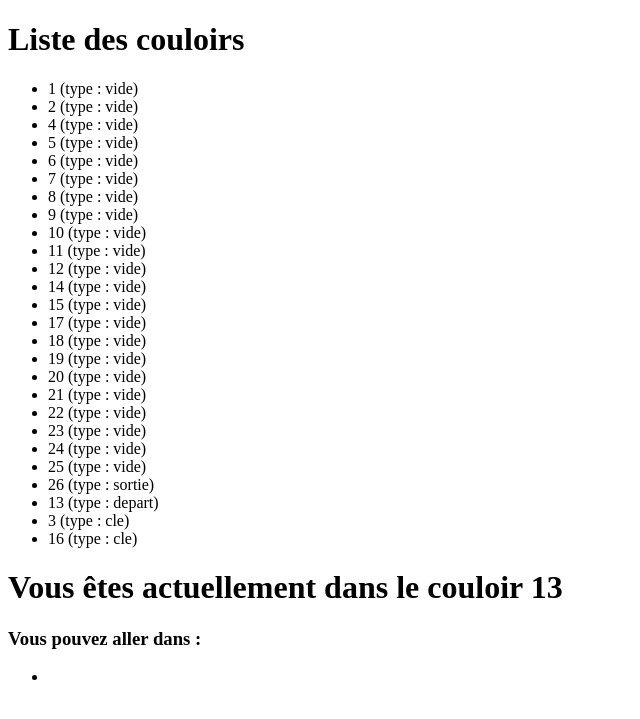
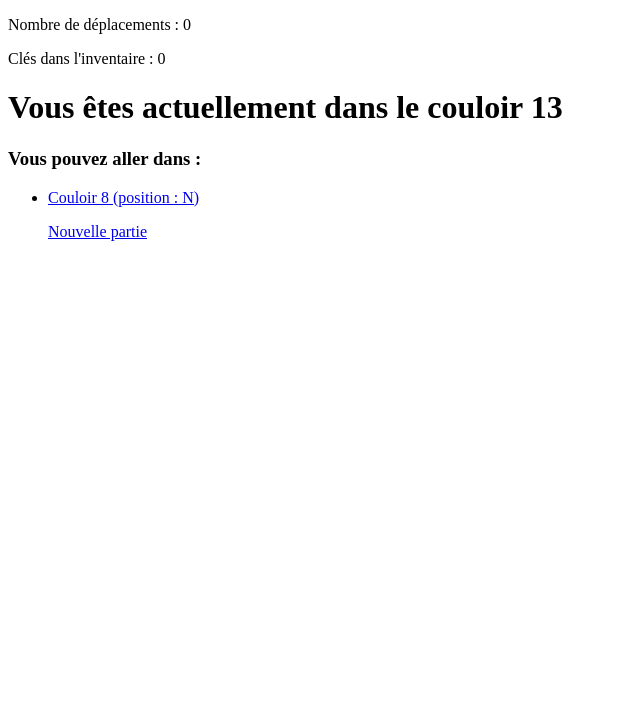
Before and after one commit to BilalAbaybi/Labyrinthe, a PHP site: page /index.php in a window 1280 px wide. Shown: the top 719 px of the page, without its empty margins (0-640 px from the left). Run offline with PHP 8.4, Linux system fonts and the light colour scheme; data comes from the database, SQL or seed files in the repository.

Commit message:
21/11/2025 version3

```diff
--- a/index.php
+++ b/index.php
@@ -1,83 +1,177 @@
 <?php
 
-	//Documentation php pour sqlite : https://www.php.net/manual/en/book.sqlite3.php
+// --- Initialisation des paramètres et de la session ---
+$bdd_fichier = 'labyrinthe.db'; // Nom du fichier de la base SQLite
+$depart = 'depart'; // Type du couloir de départ
+session_start(); // Démarre la session PHP
 
+// --- Réinitialisation de la partie si demandé ---
+if (isset($_GET['new'])) {
+    $_SESSION['deplacements'] = 0; // Remet le compteur à zéro
+    $_SESSION['cles'] = []; // Vide l'inventaire de clés
+    $_SESSION['cles_ramassees'] = []; // Vide la liste des clés ramassées
+    $_SESSION['grilles_ouvertes'] = []; // Vide la liste des grilles ouvertes
+    header('Location: ?'); // Recharge la page sans paramètre
+    exit;
+}
 
-	/* Paramètres */
-	$bdd_fichier = 'labyrinthe.db';	//Fichier de la base de données
-	$type = 'vide';			//Type de couloir à lister
-	$depart = 'depart';
+// --- Connexion à la base de données ---
+$sqlite = new SQLite3($bdd_fichier);
 
-	$sqlite = new SQLite3($bdd_fichier);		//On ouvre le fichier de la base de données
+// --- Initialisation des variables de session si besoin ---
+if (!isset($_SESSION['deplacements'])) $_SESSION['deplacements'] = 0;
+if (!isset($_SESSION['cles'])) $_SESSION['cles'] = [];
+if (!isset($_SESSION['cles_ramassees'])) $_SESSION['cles_ramassees'] = [];
+if (!isset($_SESSION['grilles_ouvertes'])) $_SESSION['grilles_ouvertes'] = [];
 
-	/* Instruction SQL pour récupérer la liste des pieces adjacentes à la pièce paramétrée */
-	$sql = 'SELECT couloir.id, couloir.type FROM couloir ORDER BY `type` desc';
+$message = '';
 
+// --- Détermination du couloir courant ---
+$couloir_courant = null;
+$id_courant = null;
+if (isset($_GET['id']) && is_numeric($_GET['id'])) {
+    $id_courant = intval($_GET['id']);
+}
+if ($id_courant !== null) {
+    // Récupère les infos du couloir courant
+    $sql_courant = 'SELECT id, type FROM couloir WHERE id = :id';
+    $req_courant = $sqlite->prepare($sql_courant);
+    $req_courant->bindValue(':id', $id_courant, SQLITE3_INTEGER);
+    $res_courant = $req_courant->execute();
+    $couloir_courant = $res_courant->fetchArray(SQLITE3_ASSOC);
 
-	/* Préparation de la requete et de ses paramètres */
-	$requete = $sqlite -> prepare($sql);
-	$requete -> bindValue(':type', $type, SQLITE3_TEXT);
+    // Ramasse une clé si le couloir est de type "cle" et qu'on ne l'a pas déjà prise
+    if ($couloir_courant && $couloir_courant['type'] === 'cle' && !in_array($couloir_courant['id'], $_SESSION['cles_ramassees'])) {
+        $_SESSION['cles'][] = 'clé';
+        $_SESSION['cles_ramassees'][] = $couloir_courant['id'];
+        $message = 'Vous avez ramassé une clé !';
+    }
 
-	$result = $requete -> execute();	//Execution de la requête et récupération du résultat
+    // --- Contrôle du déplacement (adjacence + gestion grille) ---
+    // On doit récupérer le passage exact entre l'ancien et le nouveau couloir
+    $id_cible = $id_courant;
+    $id_depart = isset($_SESSION['last_couloir']) ? $_SESSION['last_couloir'] : $couloir_courant['id'];
+    // On récupère le passage entre last_couloir et id_courant
+    $sql_verif = "SELECT rowid, type FROM passage WHERE ((couloir1 = :id_depart AND couloir2 = :id_cible) OR (couloir2 = :id_depart AND couloir1 = :id_cible))";
+    $requete_verif = $sqlite->prepare($sql_verif);
+    $requete_verif->bindValue(':id_depart', $id_depart, SQLITE3_INTEGER);
+    $requete_verif->bindValue(':id_cible', $id_cible, SQLITE3_INTEGER);
+    $result_verif = $requete_verif->execute();
+    $passage_info = $result_verif->fetchArray(SQLITE3_ASSOC);
+    if ($passage_info !== false) {
+        $passage_id = $passage_info['rowid'];
+        if ($passage_info['type'] === 'grille') {
+            // Si la grille est déjà ouverte, passage libre
+            if (in_array($passage_id, $_SESSION['grilles_ouvertes'])) {
+                $_SESSION['deplacements'] += 1;
+            }
+            // Sinon, il faut une clé pour ouvrir
+            else if (count($_SESSION['cles']) > 0) {
+                array_pop($_SESSION['cles']);
+                $_SESSION['deplacements'] += 1;
+                $_SESSION['grilles_ouvertes'][] = $passage_id;
+                $message = 'Vous avez utilisé une clé pour passer la grille.';
+            }
+            // Sinon, déplacement bloqué
+            else {
+                $id_courant = $id_depart;
+                $message = 'Grille bloquée : vous n\'avez pas de clé.';
+            }
+        } else {
+            // Passage libre
+            $_SESSION['deplacements'] += 1;
+        }
+    } else {
+        $message = 'Déplacement non autorisé.';
+    }
+    // On mémorise le dernier couloir visité pour le prochain déplacement
+    $_SESSION['last_couloir'] = $id_courant;
+}
 
-	/* Requête pour récupérer le couloir de départ */
-	$sql_depart = 'SELECT id, type FROM couloir WHERE type=:depart';
+// Si aucun couloir courant, on prend le départ
+if (!$couloir_courant) {
+    $sql_depart = 'SELECT id, type FROM couloir WHERE type = :depart';
+    $requete_depart = $sqlite->prepare($sql_depart);
+    $requete_depart->bindValue(':depart', $depart, SQLITE3_TEXT);
+    $result_depart = $requete_depart->execute();
+    $couloir_courant = $result_depart->fetchArray(SQLITE3_ASSOC);
+}
 
-	$requete_depart = $sqlite -> prepare($sql_depart);
-	$requete_depart -> bindValue(':depart', $depart, SQLITE3_TEXT);
-
-	$result_depart = $requete_depart->execute();	//Execution de la requete et recuperation du resultat de depart
-
-
-	/* Requete pour recuperer les passages des differents couloirs */
-	$sql_passage = "SELECT couloir.id, couloir.type, passage.position1, passage.position2, passage.couloir1, passage.couloir2 FROM passage INNER JOIN couloir ON ((passage.couloir1 = :id_courant AND couloir.id = passage.couloir2) OR (passage.couloir2 = :id_courant AND couloir.id = passage.couloir1))";
-
+// --- Récupère les passages accessibles depuis le couloir courant ---
+$sql_passage = "SELECT couloir.id AS couloir_cible_id, passage.position1, passage.position2, passage.couloir1, passage.couloir2
+    FROM passage
+    INNER JOIN couloir
+    ON (couloir.id = passage.couloir1 OR couloir.id = passage.couloir2)
+    WHERE :id_courant IN (passage.couloir1, passage.couloir2)
+    AND couloir.id != :id_courant
+";
 $result_passage = null;
-	if ($couloir_depart = $result_depart->fetchArray(SQLITE3_ASSOC)) {
+if ($couloir_courant && isset($couloir_courant['id'])) {
     $requete_passage = $sqlite->prepare($sql_passage);
-    $requete_passage->bindValue(':id_courant', $couloir_depart['id'], SQLITE3_INTEGER);
+    $requete_passage->bindValue(':id_courant', $couloir_courant['id'], SQLITE3_INTEGER);
     $result_passage = $requete_passage->execute();
 }
 
-
-
-
-	/* On génère et on affiche notre page HTML avec la liste de nos films */
-	echo "<!DOCTYPE html>\n";		//On demande un saut de ligne avec \n, seulement avec " et pas '
-	echo "<html lang=\"fr\"><head><meta charset=\"UTF-8\">\n";	//Avec " on est obligé d'échapper les " a afficher avec \
+// --- Génération de la page HTML ---
+echo "<!DOCTYPE html>\n";
+echo "<html lang=\"fr\"><head><meta charset=\"UTF-8\">\n";
 echo "<title>Labyrinthe Bilal</title>\n";
 echo "</head>\n";
+echo "<body>\n";
 
-	echo "<body>\n";
-	echo "<h1>Liste des couloirs</h1>\n";
-	echo "<ul>";
-	while($couloir = $result -> fetchArray(SQLITE3_ASSOC)) {
-		echo '<li>'.$couloir['id']." (type : {$couloir['type']})</li>";
-	}
-	echo "</ul>";
-	if($couloir_depart) {
-		echo "<h1>Vous êtes actuellement dans le couloir {$couloir_depart['id']}</h1>";
+// Affiche le nombre de déplacements et l'inventaire de clés
+echo "<p>Nombre de déplacements : ".$_SESSION['deplacements']."</p>";
+echo "<p>Clés dans l'inventaire : ".count($_SESSION['cles'])."</p>";
+if ($message) {
+    echo '<p style="color:red;">'.htmlspecialchars($message).'</p>';
 }
 
+// Affiche le couloir courant et la victoire si sortie
+if ($couloir_courant) {
+    echo "<h1>Vous êtes actuellement dans le couloir ".$couloir_courant['id']."</h1>";
+    if ($couloir_courant['type'] === 'sortie') {
+        echo '<h2 style="color:green;">Bravo, vous avez gagné la partie !</h2>';
+        echo '<p>Vous avez réussi en <strong>' . $_SESSION['deplacements'] . '</strong> déplacements.</p>';
+    } else {
         echo "<h3>Vous pouvez aller dans :</h3>";
         echo "<ul>";
+
         if ($result_passage) {
+            $aAuMoinsUn = false;
             while ($passage = $result_passage->fetchArray(SQLITE3_ASSOC)) {
-        	if ($passage['couloir1'] == $couloir_depart['id']) {
-            	$position = $passage['position2'];
+                $aAuMoinsUn = true;
+                $position = ($passage['couloir1'] == $couloir_courant['id']) ? $passage['position2'] : $passage['position1'];
+                $cibleId = $passage['couloir_cible_id'];
+                // Vérifie le type du passage pour afficher grille ou libre
+                $sql_type = "SELECT rowid, type FROM passage WHERE (:id_courant IN (couloir1, couloir2)) AND (:id_cible IN (couloir1, couloir2)) AND couloir1 != couloir2";
+                $req_type = $sqlite->prepare($sql_type);
+                $req_type->bindValue(':id_courant', $couloir_courant['id'], SQLITE3_INTEGER);
+                $req_type->bindValue(':id_cible', $cibleId, SQLITE3_INTEGER);
+                $res_type = $req_type->execute();
+                $info_type = $res_type->fetchArray(SQLITE3_ASSOC);
+                $passage_id = $info_type ? $info_type['rowid'] : null;
+                if ($info_type && $info_type['type'] === 'grille' && !in_array($passage_id, $_SESSION['grilles_ouvertes'])) {
+                    if (count($_SESSION['cles']) == 0) {
+                        // Passage grille non accessible sans clé et non déjà ouvert
+                        echo "<li>Couloir $cibleId (position : $position) <span style='color:red'>(Grille, clé requise)</span></li>";
                     } else {
-            	$position = $passage['position1'];
+                        // Passage grille accessible avec clé, lien explicite
+                        echo "<li><a href=\"?id=$cibleId\">Couloir $cibleId (position : $position) <span style='color:orange'>(Grille, va utiliser une clé)</span></a></li>";
                     }
-			echo "<li><a href='?id[Couloir {$passage['id']} (position : {$position})</a></li>";
+                } else {
+                    echo "<li><a href=\"?id=$cibleId\">Couloir $cibleId (position : $position)</a></li>";
+                }
+            }
+            if (!$aAuMoinsUn) {
+                echo "<li>Aucun passage depuis ce couloir.</li>";
+            }
+        }
     }
 }
 
-	echo "</ul>";
 
+// Ajoute le bouton pour recommencer une partie
+echo '<p><a href="?new=partie">Nouvelle partie</a></p>';
 
-	echo "</body>\n";
-	echo "</html>\n";
-
-	$sqlite -> close();			//On ferme bien le fichier de la base de données avant de terminer!
-
+$sqlite->close();    //On ferme bien le fichier de la base de données avant de terminer!
 ?>
```
Also changed, not shown: README.md. Lines whose indentation alone changed are shown as unchanged.
